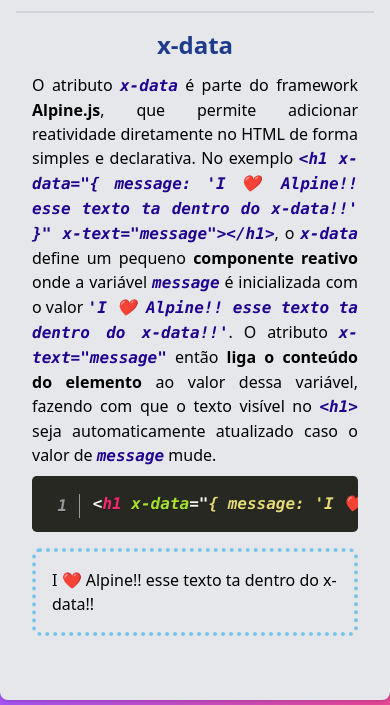
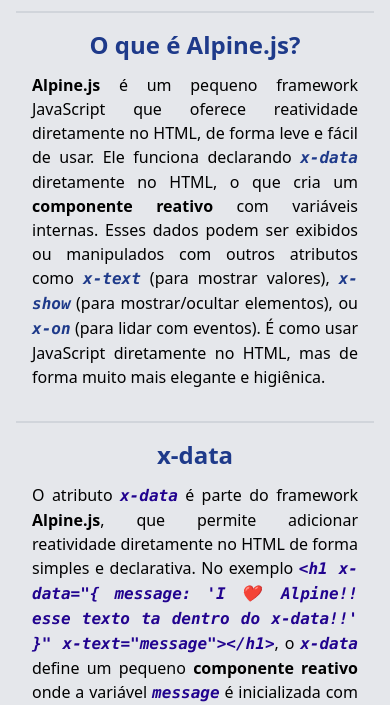
Before and after one commit to Ronald-Contijo/estudoAlpineJs, a plain HTML site: page templates/index.html in a window 390 px wide. Shown: the part 73-778 px from the top of the page. Drawn offline with nearby package versions, Linux system fonts and the light colour scheme.

```diff
--- a/index.html
+++ b/templates/index.html
@@ -23,14 +23,57 @@
             font-style: italic;
             font-weight: bold;
         }
+        .section{
+            padding-left: 8em;
+            padding-right: 8em;
+        }
+        /* Tablets e telas médias */
+@media (max-width: 1024px) {
+  .section {
+    padding-left: 4em;
+    padding-right: 4em;
+  }
+}
+
+/* Celulares grandes */
+@media (max-width: 768px) {
+  .section {
+    padding-left: 2em;
+    padding-right: 2em;
+  }
+}
+
+/* Celulares pequenos */
+@media (max-width: 480px) {
+  .section {
+    padding-left: 1em;
+    padding-right: 1em;
+  }
+}
     </style>
 </head>
 
 <body class="bg-rose-100 bg-gradient-to-r from-purple-500 to-pink-500">
-    <div class="rounded-lg shadow-md container mx-auto p-4 bg-gray-200 mt-4">
+    <div class="rounded-lg shadow-md container mx-auto pt-4 bg-gray-200 mt-4 section">
         <div class="">
             <h1 class="text-3xl font-bold text-center">Estudo <span class="font-bold text-blue-900">Alpine.js</span>.
             </h1>
+
+            <div class="border-t-2 border-gray-300 mt-4 mb-4 p-4" id="section1">
+                <h2 class="bg text-2xl font-bold text-center pb-3 text-blue-900">O que é Alpine.js?</h2>
+                <p class="text-justify">
+                    <strong>Alpine.js</strong> é um pequeno framework JavaScript que oferece reatividade diretamente no HTML,
+                    de forma leve e fácil de usar. Ele funciona declarando <code class="text-blue-900">x-data</code> diretamente no HTML, o que cria um <strong>componente reativo</strong> com variáveis internas.
+                    Esses dados podem ser exibidos ou manipulados com outros atributos como <code class="text-blue-900">x-text</code> (para mostrar valores),
+                    <code class="text-blue-900">x-show</code> (para mostrar/ocultar elementos), ou <code class="text-blue-900">x-on</code> (para lidar com eventos).
+                    É como usar JavaScript diretamente no HTML, mas de forma muito mais elegante e higiênica.
+
+
+                </p>
+
+
+            </div>
+
             <div class="border-t-2 border-gray-300 mt-4 mb-4 p-4" id="section1">
                 <h2 class="bg text-2xl font-bold text-center pb-3 text-blue-900">x-data</h2>
                 <p class="text-justify">
@@ -47,11 +90,12 @@
                     valor de
                     <code>message</code> mude.
                 </p>
-                <pre class="line-numbers"><code class="language-html">&lt;h1 x-data="{ message: 'I ❤️ Alpine' }" x-text="message"&gt;&lt;/h1&gt;
-</code></pre>
-                <div class="border-4 border-sky-500 border-dotted border-opacity-50 mt-4 mb-4 p-4 rounded-lg">
-                    <h1 x-data="{ message: 'I ❤️ Alpine!! esse texto ta dentro do x-data!!' }" x-text="message"></h1>
-
+                <div class="codigo">
+                    <pre class="line-numbers"><code class="language-html">&lt;h1 x-data="{ message: 'I ❤️ Alpine' }" x-text="message"&gt;&lt;/h1&gt;</code></pre>
+                    <div class="border-4 border-sky-500 border-dotted border-opacity-50 mt-4 mb-4 p-4 rounded-lg">
+                        <h1 x-data="{ message: 'I ❤️ Alpine!! esse texto ta dentro do x-data!!' }" x-text="message">
+                        </h1>
+                    </div>
                 </div>
 
             </div>
```
Also changed, not shown: 1 other file.
